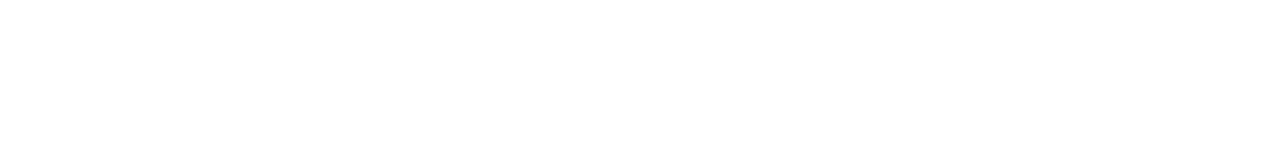
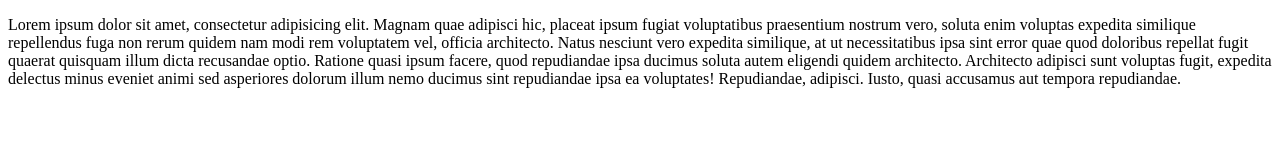
Before and after one commit to yuli0328/example, a plain HTML site: page index.html in a window 1280 px wide. Drawn offline with Linux system fonts and the light colour scheme.

Commit message:
modify html

```diff
--- a/index.html
+++ b/index.html
@@ -5,6 +5,9 @@
 	<title>Document</title>
 </head>
 <body>
+	<p>
+		Lorem ipsum dolor sit amet, consectetur adipisicing elit. Magnam quae adipisci hic, placeat ipsum fugiat voluptatibus praesentium nostrum vero, soluta enim voluptas expedita similique repellendus fuga non rerum quidem nam modi rem voluptatem vel, officia architecto. Natus nesciunt vero expedita similique, at ut necessitatibus ipsa sint error quae quod doloribus repellat fugit quaerat quisquam illum dicta recusandae optio. Ratione quasi ipsum facere, quod repudiandae ipsa ducimus soluta autem eligendi quidem architecto. Architecto adipisci sunt voluptas fugit, expedita delectus minus eveniet animi sed asperiores dolorum illum nemo ducimus sint repudiandae ipsa ea voluptates! Repudiandae, adipisci. Iusto, quasi accusamus aut tempora repudiandae.
+	</p>
 
 </body>
 </html>
```
